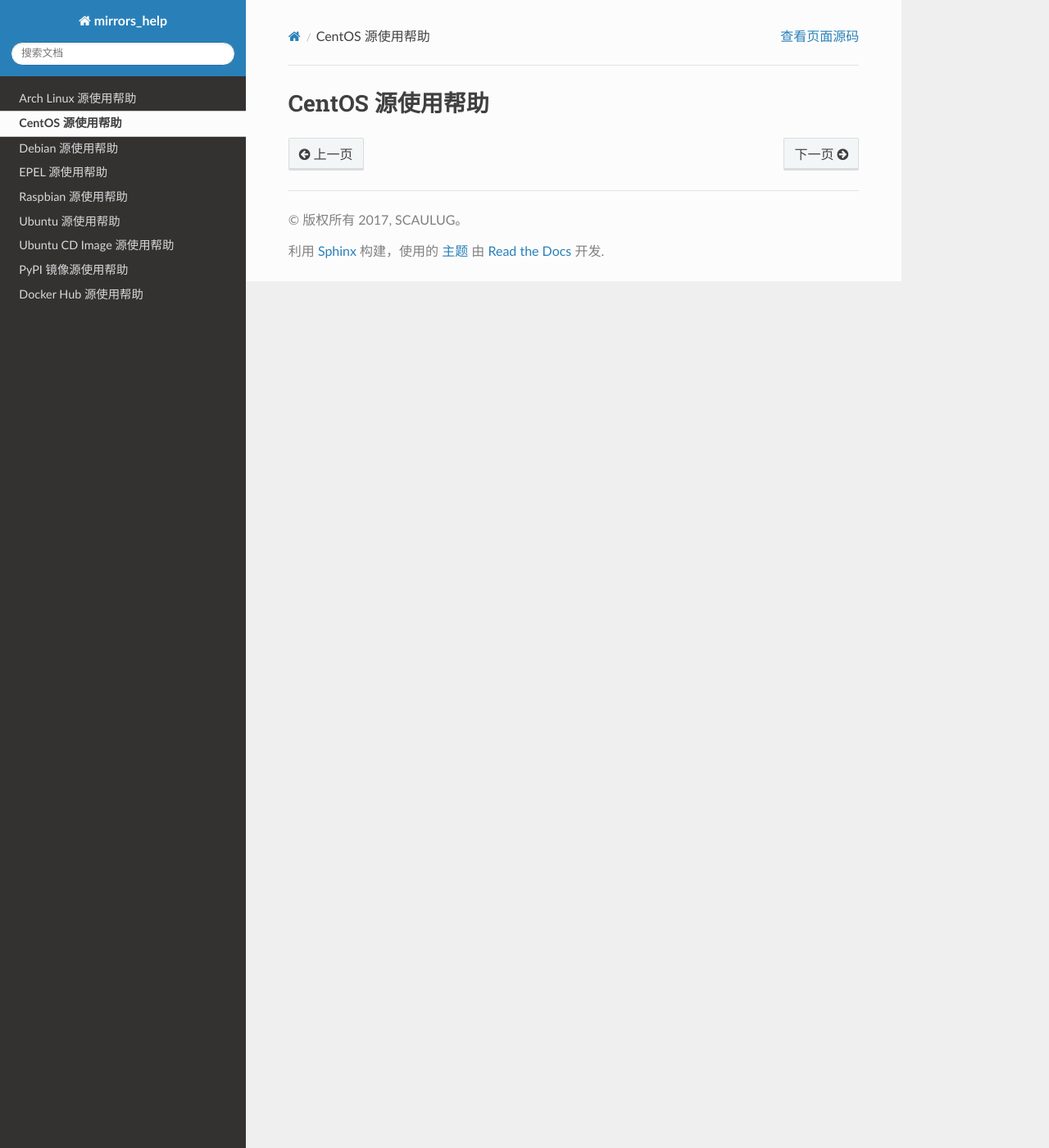
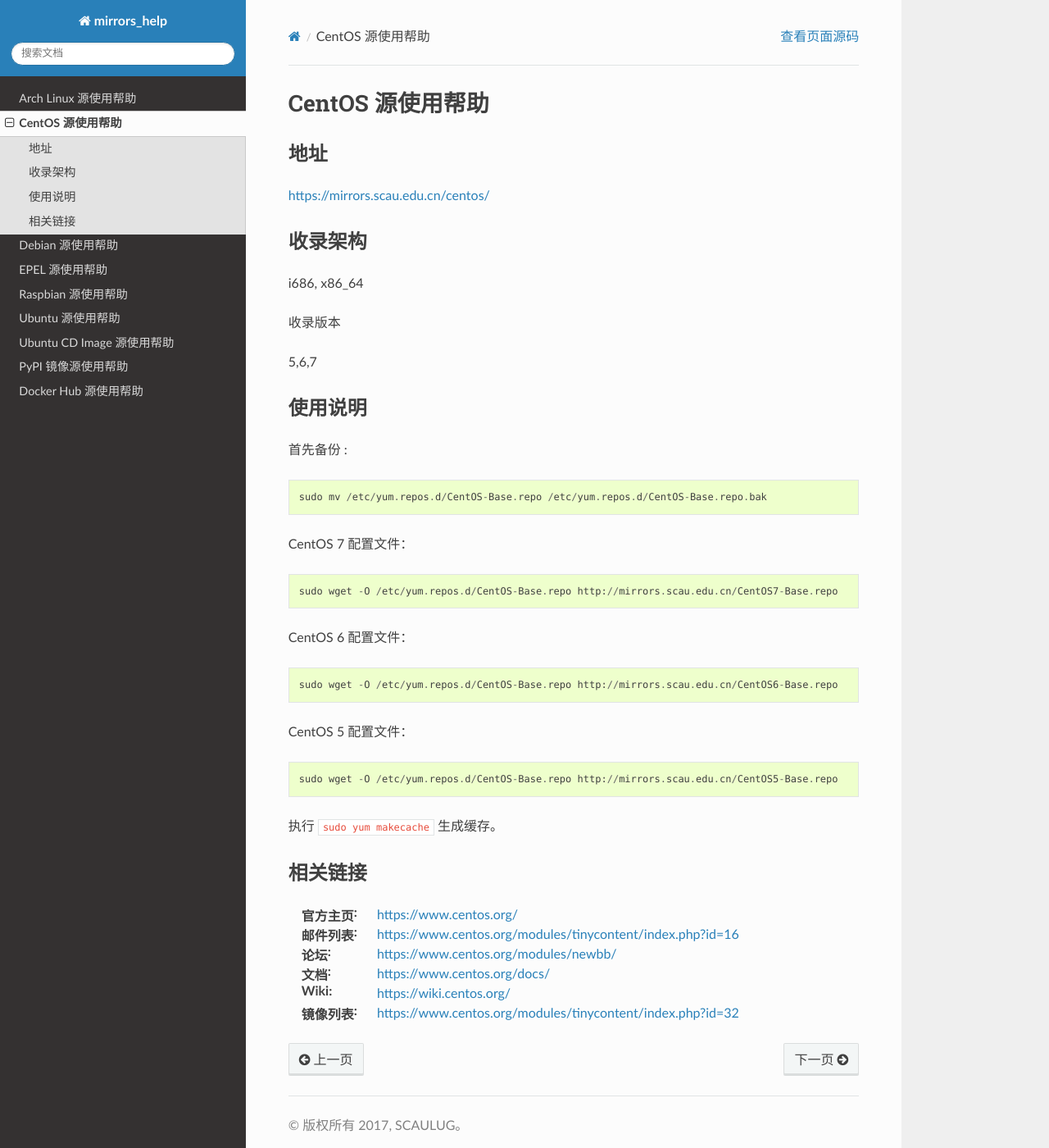
Before and after one commit to SCAULUG/Mirrors-Help, a Sphinx documentation site: the page built from source/centos.rst, in a window 1280 px wide and 1400 px high. Shown: the whole window at 82% size. Built offline with Sphinx 7.4.7 and the Read the Docs theme 2.0.0, drawn with Linux system fonts in a browser that asks for light colours.

Commit message:
m some formst changes

```diff
--- a/source/centos.rst
+++ b/source/centos.rst
@@ -1,2 +1,57 @@
+==================
 CentOS 源使用帮助
-=================
+==================
+
+地址
+====
+
+https://mirrors.scau.edu.cn/centos/
+
+收录架构
+========
+
+i686, x86_64
+
+收录版本
+
+5,6,7
+
+使用说明
+========
+
+首先备份 :
+
+::
+
+    sudo mv /etc/yum.repos.d/CentOS-Base.repo /etc/yum.repos.d/CentOS-Base.repo.bak
+
+
+CentOS 7 配置文件：
+
+::
+
+    sudo wget -O /etc/yum.repos.d/CentOS-Base.repo http://mirrors.scau.edu.cn/CentOS7-Base.repo
+
+CentOS 6 配置文件：
+
+::
+
+    sudo wget -O /etc/yum.repos.d/CentOS-Base.repo http://mirrors.scau.edu.cn/CentOS6-Base.repo
+
+CentOS 5 配置文件：
+
+::
+
+    sudo wget -O /etc/yum.repos.d/CentOS-Base.repo http://mirrors.scau.edu.cn/CentOS5-Base.repo
+
+执行 ``sudo yum makecache`` 生成缓存。
+
+相关链接
+========
+
+:官方主页: https://www.centos.org/
+:邮件列表: https://www.centos.org/modules/tinycontent/index.php?id=16
+:论坛: https://www.centos.org/modules/newbb/
+:文档: https://www.centos.org/docs/
+:Wiki: https://wiki.centos.org/
+:镜像列表: https://www.centos.org/modules/tinycontent/index.php?id=32
--- a/source/ubuntu.rst
+++ b/source/ubuntu.rst
@@ -1,2 +1,34 @@
+=====================
 Ubuntu 源使用帮助
-=================
+=====================
+
+地址
+====
+
+https://mirrors.scau.edu.cn/ubuntu/
+
+收录架构
+========
+
+AMD64 (x86_64), Intel x86
+
+使用说明
+========
+
+编辑 /etc/apt/sources.list 文件
+
+执行 ``sudo sed -i 's/cn.archive.ubuntu.com/mirrors.scau.edu.cn/g' /etc/apt/sources.list``
+
+最后执行 ``sudo apt-get update`` 更新软件源列表
+
+
+相关链接
+========
+
+:官方主页: https://www.ubuntu.com/
+:文档: https://help.ubuntu.com/
+:Wiki: https://wiki.ubuntu.com/
+:邮件列表: https://community.ubuntu.com/contribute/support/mailinglists/
+:提问: https://askubuntu.com/
+:论坛: https://ubuntuforums.org/
+:中文论坛: https://forum.ubuntu.org.cn/
```
